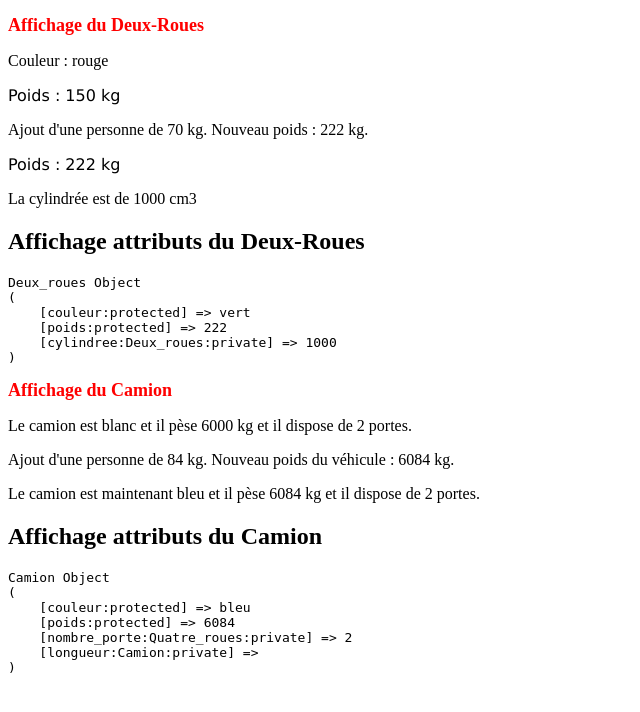
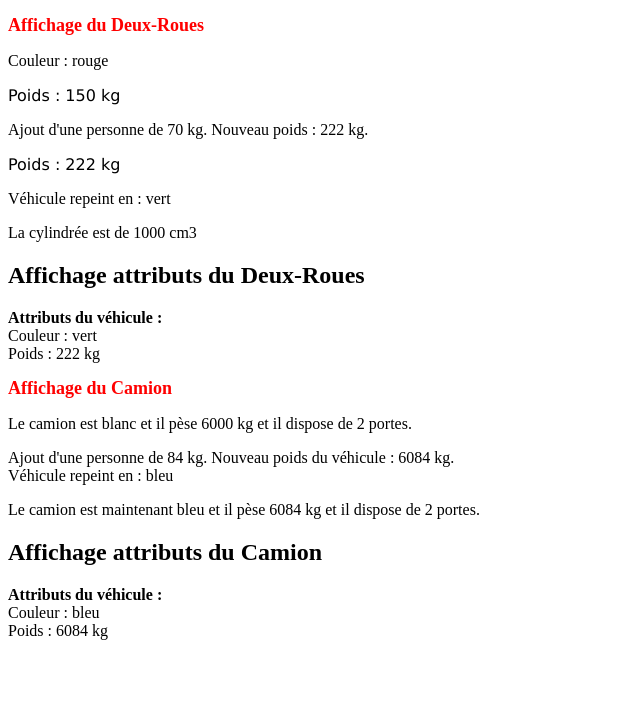
Before and after one commit to Corentin88/PHP_POO_EXERCICE, a PHP site: page /affichage.php in a window 1280 px wide. Shown: the top 712 px of the page, without its empty margins (0-640 px from the left). Run offline with PHP 8.4, Linux system fonts and the light colour scheme.

Commit message:
saut de ligne static

```diff
--- a/Vehicule.class.php
+++ b/Vehicule.class.php
@@ -3,15 +3,20 @@ abstract class Vehicule
 {
     protected $couleur;
     protected $poids;
+
+    public const SAUT_DE_LIGNE = "<br>";
+
     public function __construct($couleur, $poids)
     {
         $this->couleur = $couleur;
         $this->poids = $poids;
     }
+
     public function rouler()
     {
-        echo '<h2 class="h2">Le véhicule roule.</h2><br>';
+        echo '<h2 class="h2">Le véhicule roule.</h2>' . self::SAUT_DE_LIGNE;
     }
+
     abstract public function ajouter_personne($poids_personne);
 
     public function getCouleur()
@@ -33,16 +38,20 @@ abstract class Vehicule
     {
         $this->poids = $poids;
     }
+
     public function repeindre($couleur)
     {
         $this->setCouleur($couleur);
-        return "Véhicule repeint en : " .$this->getCouleur();
+        echo "Véhicule repeint en : " . $this->getCouleur() . self::SAUT_DE_LIGNE;
     }
 
     public static function afficher_attribut(Vehicule $vehicule)
     {
-        echo "<pre>";
-        print_r($vehicule);
-        echo "</pre>";
+        echo "<strong>Attributs du véhicule :</strong>" . self::SAUT_DE_LIGNE;
+        echo "Couleur : " . $vehicule->getCouleur() . self::SAUT_DE_LIGNE;
+        echo "Poids : " . $vehicule->getPoids() . " kg" . self::SAUT_DE_LIGNE;
+
+
     }
 }
+?>
```
